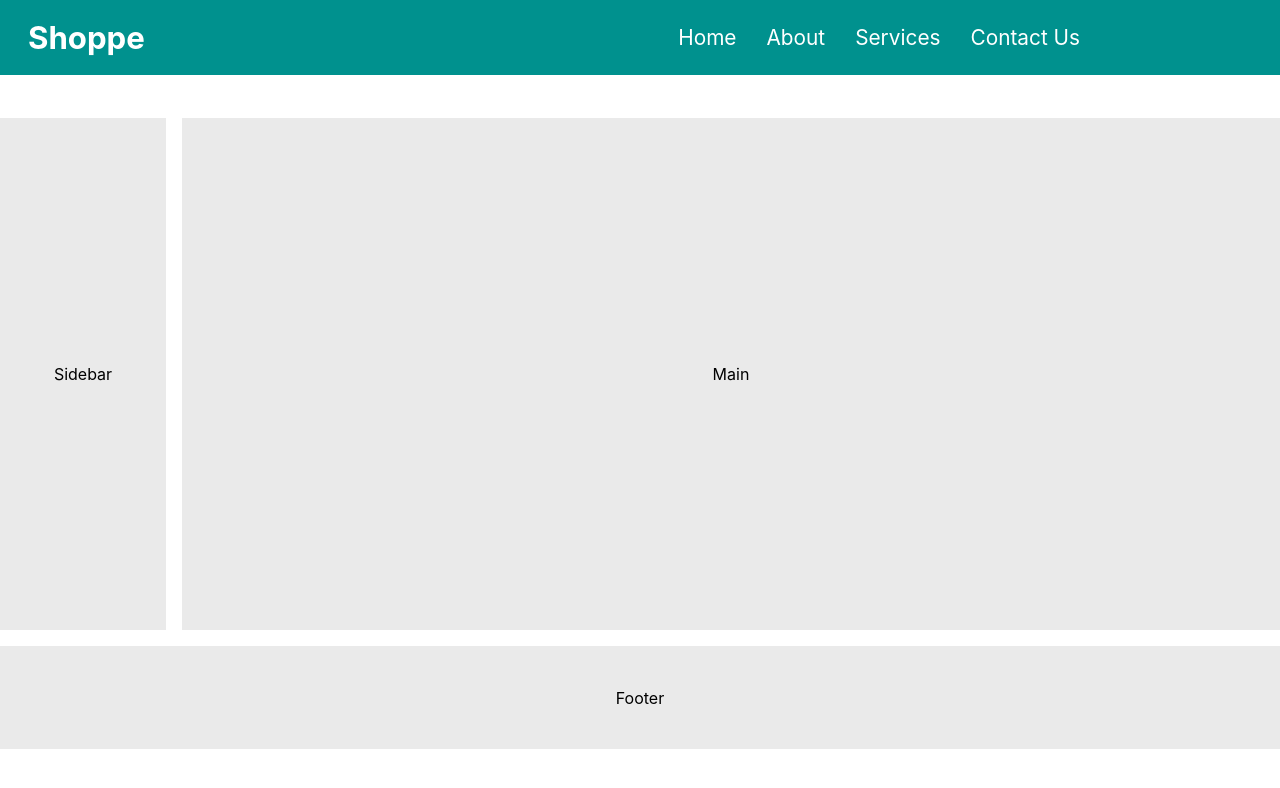
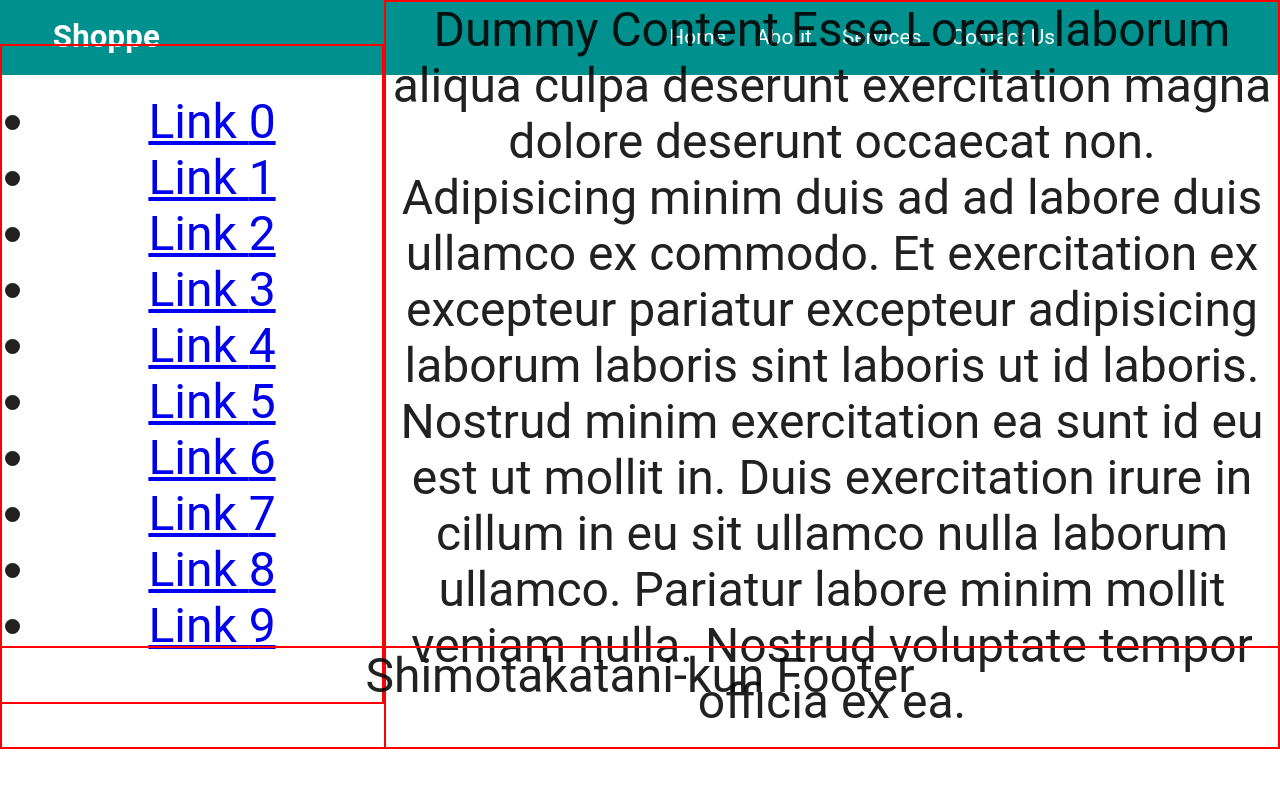
Before and after one commit to siddharthpandatessell/My-React-Experiments, a React (Create React App) app: page / in a window 1280 px wide. Shown: the top 788 px of the page. Built offline with nearby package versions, Linux system fonts and the light colour scheme.

Commit message:
Added code to work with mui flexbox layout

```diff
--- a/src/App.js
+++ b/src/App.js
@@ -1,12 +1,12 @@
 import "./App.css";
-// import ClassicResponsive from './Components/Layouts/ClassicResponsive';
+import ClassicResponsive from './Components/Layouts/ClassicResponsive';
 import GridResponsive from './Components/Layouts/GridResponsive'
 
 function App() {
     return (
     <div className = "App">
-        {/* <ClassicResponsive></ClassicResponsive> */}
-        <GridResponsive></GridResponsive>
+        <ClassicResponsive></ClassicResponsive>
+        {/* <GridResponsive></GridResponsive> */}
         </div>
     );
 }
--- a/src/Components/Elements/Navigation/NavigationBar/Classic/Navbar.css
+++ b/src/Components/Elements/Navigation/NavigationBar/Classic/Navbar.css
@@ -1,10 +1,13 @@
 .NavbarItems {
     background: #00918e;
+    /* For CSS GRIDS ------- */
+    /*
     height: 8vw;
     display: flex;
     align-items: center;
     justify-content: center;
-    grid-column: 1 / span 10;
+    grid-column: 1 / span 10; */
+    /* ------------------------------- */
     /* background: -webkit-linear-gradient(
       to top,
       #e35d5b,
--- a/src/Components/Layouts/ClassicResponsive.js
+++ b/src/Components/Layouts/ClassicResponsive.js
@@ -3,11 +3,12 @@ import Footer from "../Sections/Footer";
 import Content from "../Sections/Content";
 import Sidebar from "../Sections/SideBar";
 import Box from '@mui/material/Box'
+import Navbar from '../Elements/Navigation/NavigationBar/Classic/';
 
 function ClassicResponsive() {
     return (
     <div className = "App">
-        <Header content='Shimotakatani-kun'></Header>
+        <Navbar />
         <Box display="flex" flexDirection="row" width="100%" alignItems="center">
         <Sidebar></Sidebar>
         <Content></Content>
```
